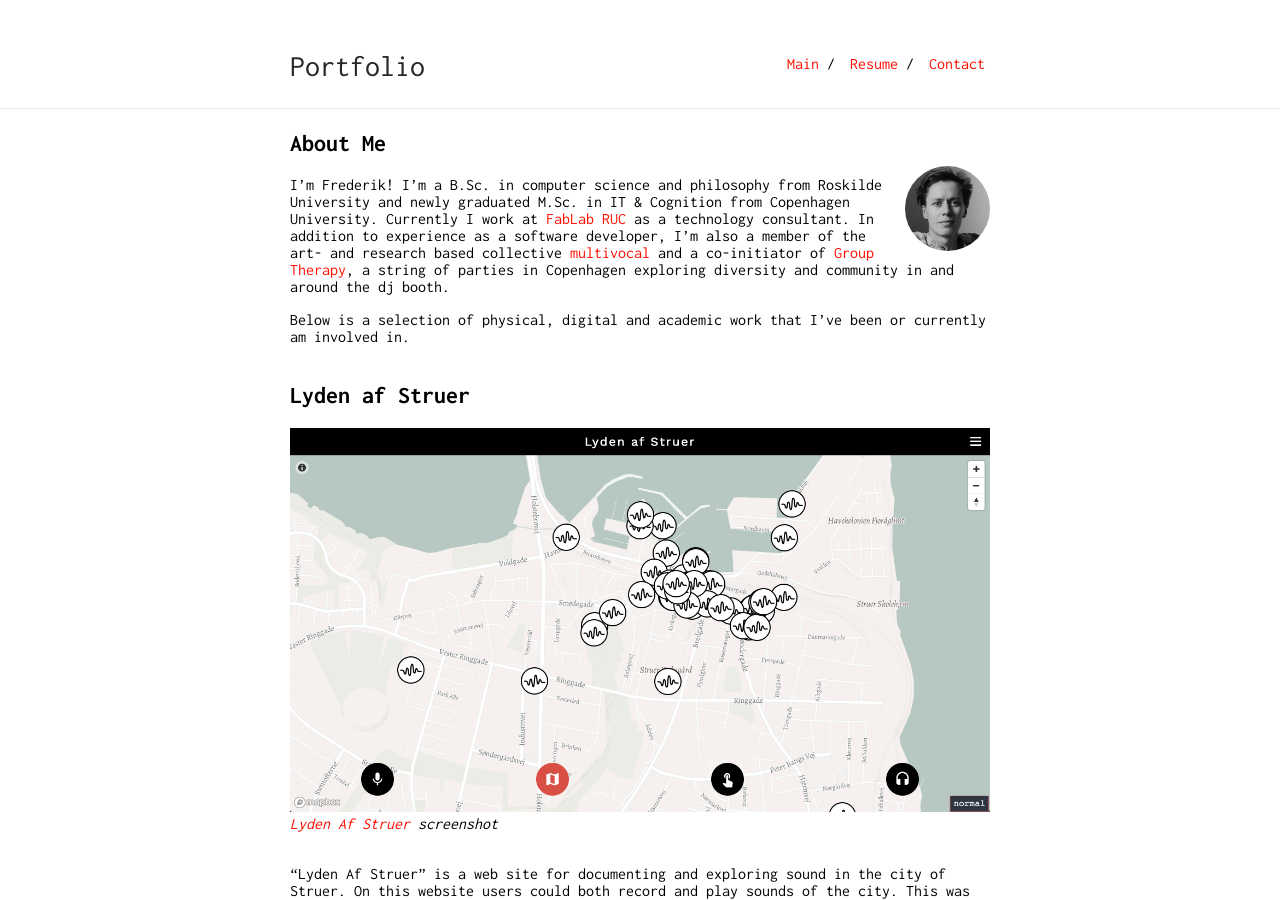
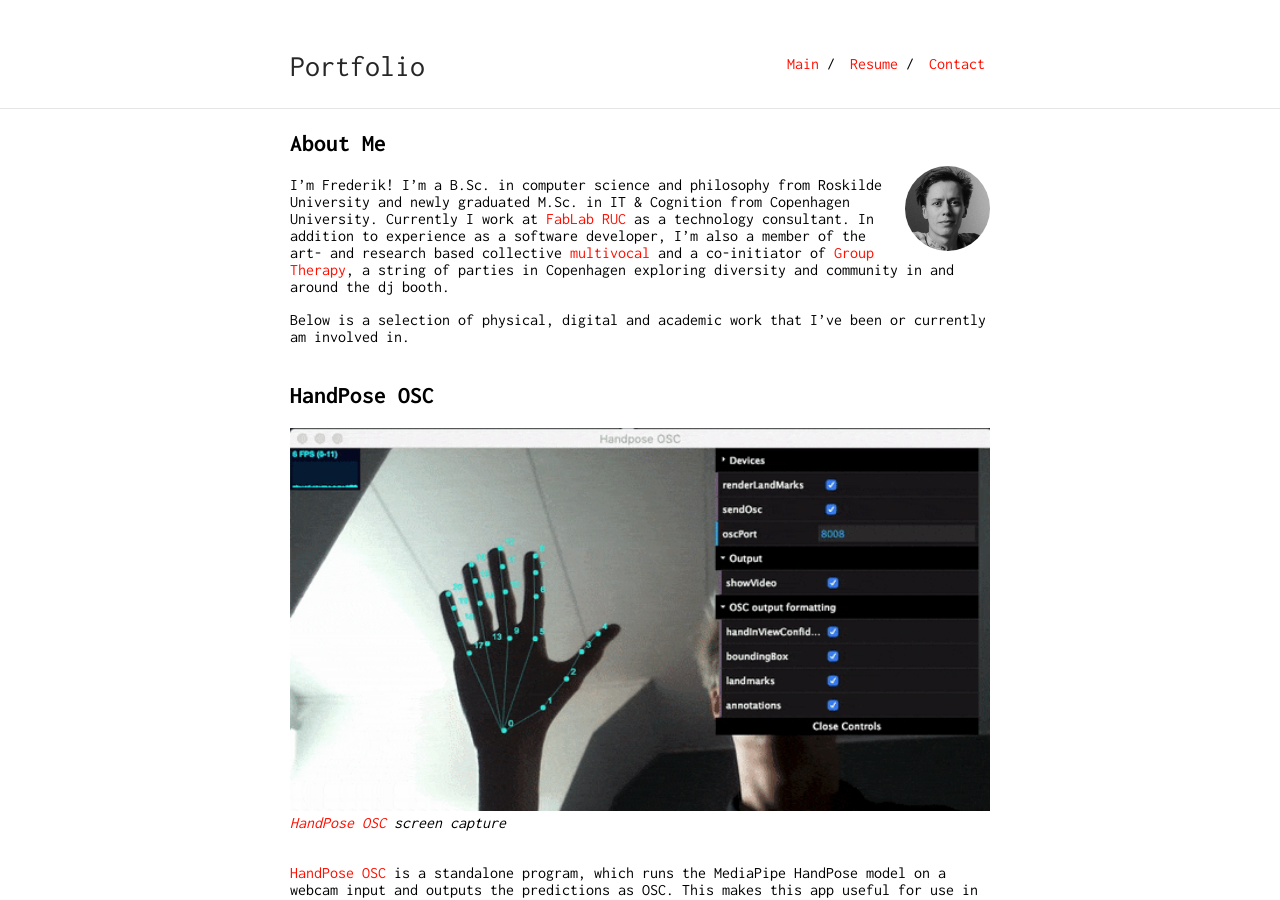
Before and after one commit to faaip/portfolio, a Jekyll site: the page built from index.md, in a window 1280 px wide and 900 px high. Built offline with Jekyll 4.4.1, drawn with Linux system fonts in a browser that asks for light colours; our own code applies the rules of GitHub Pages for plain Markdown files; some of the changed text lies outside the part shown.

Commit message:
added handpose

```diff
--- a/index.md
+++ b/index.md
@@ -10,6 +10,13 @@ I'm Frederik! I'm a B.Sc. in computer science and philosophy from Roskilde Unive
 
 Below is a selection of physical, digital and academic work that I've been or currently am involved in.
 <br/> <br/>
+
+## HandPose OSC
+
+![HandPose OSC screenshot]({{ site.baseurl }}/assets/handpose-osc.gif "HandPose OSC")
+*[HandPose OSC](https://github.com/faaip/HandPose-OSC/releases) screen capture*<br/><br/>
+
+[HandPose OSC](https://github.com/faaip/HandPose-OSC) is a standalone program, which runs the MediaPipe HandPose model on a webcam input and outputs the predictions as OSC. This makes this app useful for use in hand-based interaction design. As of v1.1, it's available to [download](https://github.com/faaip/HandPose-OSC/releases) for osx, linux and windows.
 
 ## Lyden af Struer
 
```
Also changed, not shown: assets/handpose-osc.gif (added).
